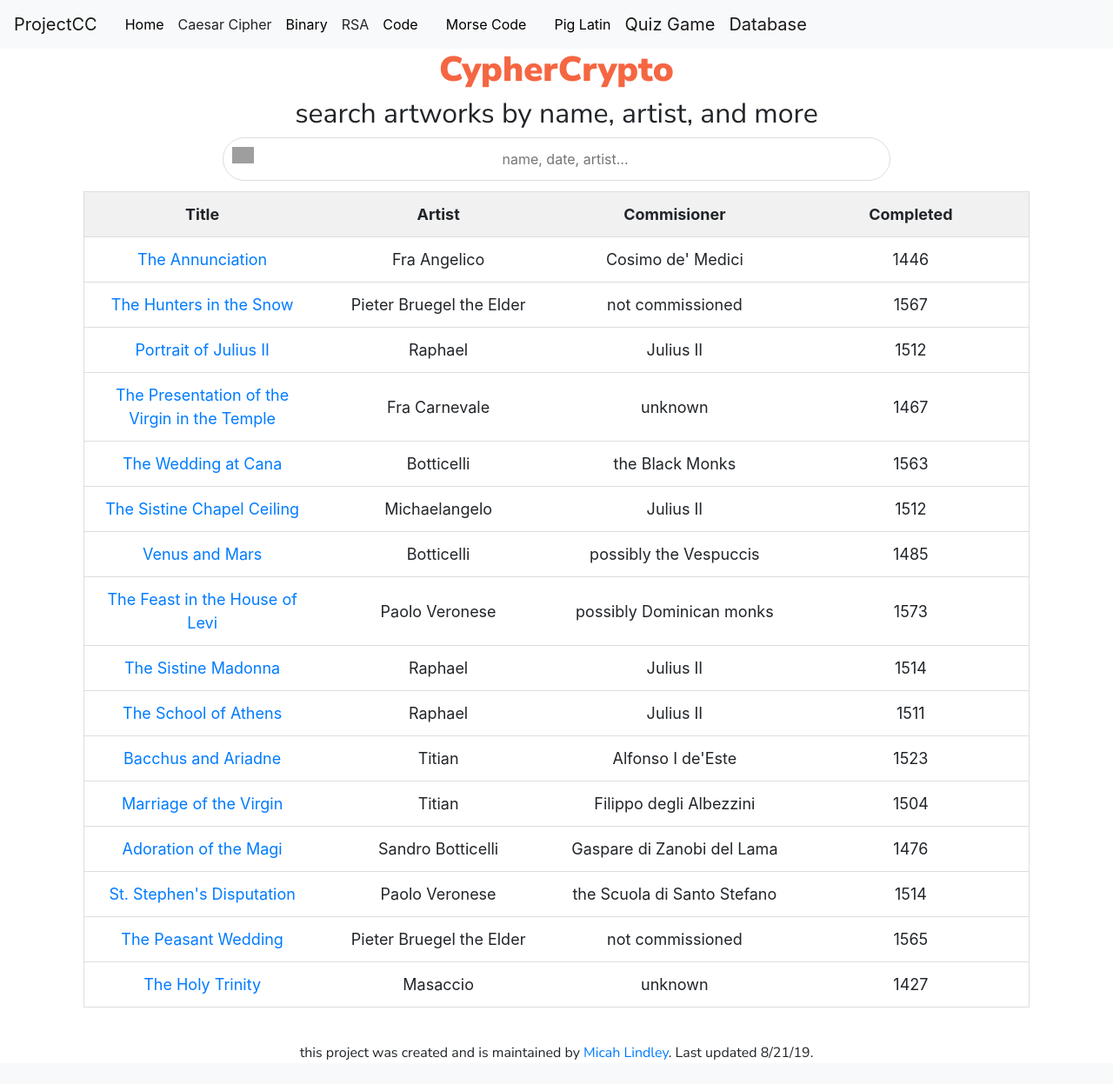
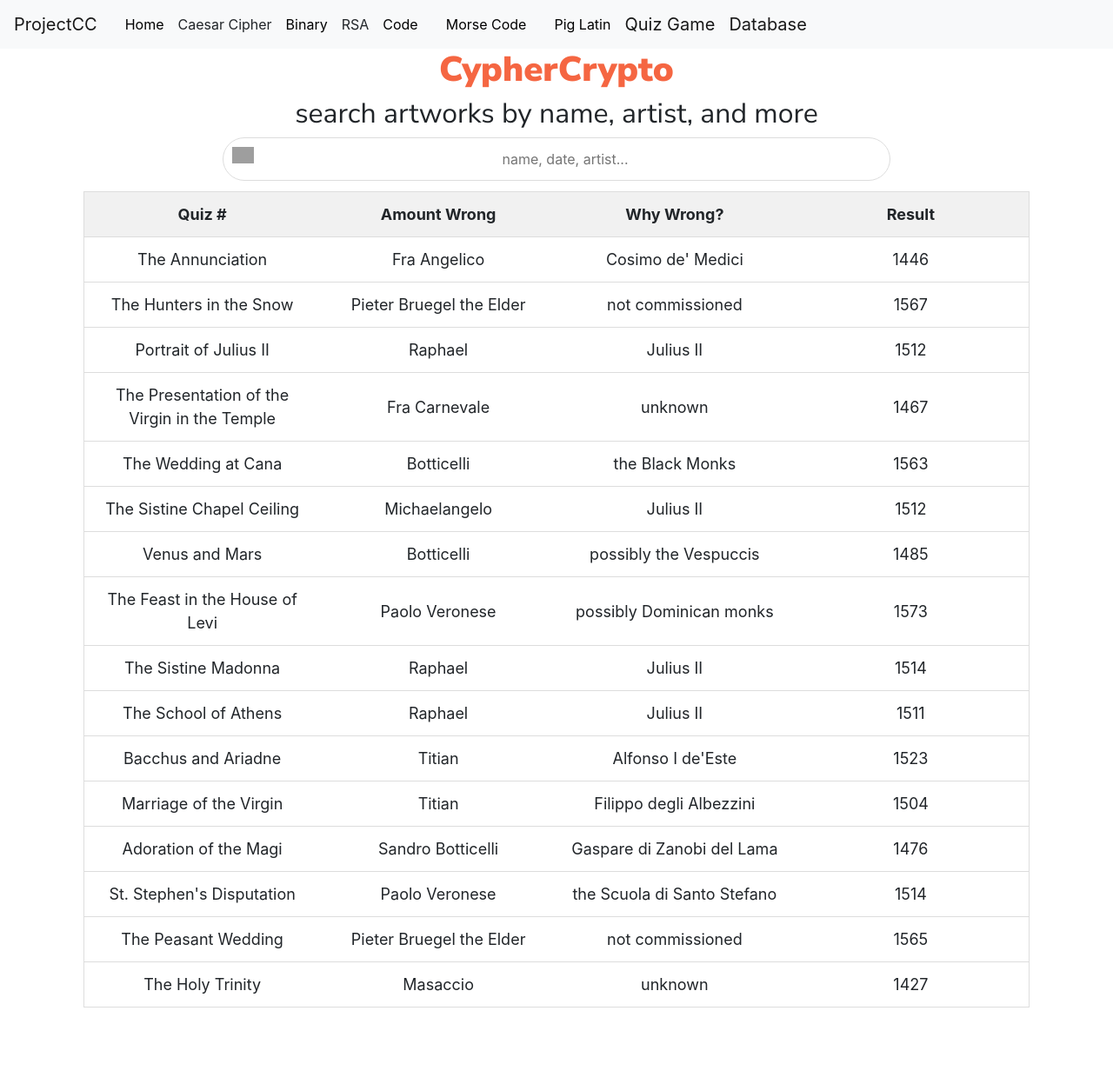
Before and after one commit to NoahPidding/CollegeBoardProject, a Flask app: page /database in a window 1280 px wide. Shown: the whole page at 87% size. Before the commit the page ends 1219 px from the top, so only its background shows below. Run offline with Flask 2, Linux system fonts and the light colour scheme; some libraries are stand-ins or nearby versions; grey boxes are pictures that could not be loaded.

Commit message:
Datbase stuff

```diff
--- a/templates/database.html
+++ b/templates/database.html
@@ -84,110 +84,111 @@ h1 {
 <div class="tablesearch">
     <table id="artTable" align="center">
         <tr class="header">
-            <th style="width:25%">Title</th>
-            <th style="width:25%">Artist</th>
-            <th style="width:25%">Commisioner</th>
-            <th style="width:25%">Completed</th>
+            <th style="width:25%">Quiz #</th>
+            <th style="width:25%">Amount Wrong</th>
+            <th style="width:25%">Why Wrong?</th>
+            <th style="width:25%">Result</th>
         </tr>
         <tr>
-            <td><a href="http://www.google.com/search?q=the+annunciation">The Annunciation</a></td>
+            <td>The Annunciation</td>
             <td>Fra Angelico</td>
             <td>Cosimo de' Medici</td>
             <td>1446</td>
         </tr>
         <tr>
-            <td><a href="http://www.google.com/search?q=the+hunters+in+the+snow">The Hunters in the Snow</a></td>
+            <td>The Hunters in the Snow</td>
             <td>Pieter Bruegel the Elder</td>
             <td>not commissioned</td>
             <td>1567</td>
         </tr>
         <tr>
-            <td><a href="http://www.google.com/search?q=portrait+of+julius+ii">Portrait of Julius II</a></td>
+            <td>Portrait of Julius II</td>
             <td>Raphael</td>
             <td>Julius II</td>
             <td>1512</td>
         </tr>
         <tr>
-            <td><a href="http://www.google.com/search?q=the+presentation+of+the+virgin+in+the+temple">The Presentation of the Virgin in the Temple</a></td>
+            <td>The Presentation of the Virgin in the Temple</td>
             <td>Fra Carnevale</td>
             <td>unknown</td>
             <td>1467</td>
         </tr>
         <tr>
-            <td><a href="http://www.google.com/search?q=the+wedding+at+cana">The Wedding at Cana</a></td>
+            <td>The Wedding at Cana</td>
             <td>Botticelli</td>
             <td>the Black Monks</td>
             <td>1563</td>
         </tr>
         <tr>
-            <td><a href="http://www.google.com/search?q=the+sistine+chapel+ceiling">The Sistine Chapel Ceiling</a></td>
+            <td>The Sistine Chapel Ceiling</td>
             <td>Michaelangelo</td>
             <td>Julius II</td>
             <td>1512</td>
         </tr>
         <tr>
-            <td><a href="http://www.google.com/search?q=venus+and+mars">Venus and Mars</a></td>
+            <td>Venus and Mars</td>
             <td>Botticelli</td>
             <td>possibly the Vespuccis</td>
             <td>1485</td>
         </tr>
         <tr>
-            <td><a href="http://www.google.com/search?q=the+feast+in+the+house+of+levi">The Feast in the House of Levi</a></td>
+            <td>The Feast in the House of Levi</td>
             <td>Paolo Veronese</td>
             <td>possibly Dominican monks</td>
             <td>1573</td>
         </tr>
         <tr>
-            <td><a href="http://www.google.com/search?q=the+sistine+madonna">The Sistine Madonna</a></td>
+            <td>The Sistine Madonna</td>
             <td>Raphael</td>
             <td>Julius II</td>
             <td>1514</td>
         </tr>
         <tr>
-            <td><a href="http://www.google.com/search?q=the+school+of+athens">The School of Athens</a></td>
+            <td>The School of Athens</td>
             <td>Raphael</td>
             <td>Julius II</td>
             <td>1511</td>
         </tr>
         <tr>
-            <td><a href="http://www.google.com/search?q=bacchus+and+ariadne">Bacchus and Ariadne</a></td>
+            <td>Bacchus and Ariadne</td>
             <td>Titian</td>
             <td>Alfonso I de'Este</td>
             <td>1523</td>
         </tr>
         <tr>
-            <td><a href="http://www.google.com/search?q=marriage+of+the+virgin">Marriage of the Virgin</a></td>
+            <td>Marriage of the Virgin</td>
             <td>Titian</td>
             <td>Filippo degli Albezzini</td>
             <td>1504</td>
         </tr>
         <tr>
-            <td><a href="http://www.google.com/search?q=adoration+of+the+magi">Adoration of the Magi</a></td>
+            <td>Adoration of the Magi</td>
             <td>Sandro Botticelli</td>
             <td>Gaspare di Zanobi del Lama</td>
             <td>1476</td>
         </tr>
         <tr>
-            <td><a href="http://www.google.com/search?q=st+stephens+disputation">St. Stephen's Disputation</a></td>
+            <td>St. Stephen's Disputation</td>
             <td>Paolo Veronese</td>
             <td>the Scuola di Santo Stefano</td>
             <td>1514</td>
         </tr>
         <tr>
-            <td><a href="http://www.google.com/search?q=the+peasant+wedding">The Peasant Wedding</a></td>
+            <td>The Peasant Wedding</td>
             <td>Pieter Bruegel the Elder</td>
             <td>not commissioned</td>
             <td>1565</td>
         </tr>
         <tr>
-            <td><a href="http://www.google.com/search?q=the+holy+trinity+art">The Holy Trinity</a></td>
+            <td>The Holy Trinity</td>
             <td>Masaccio</td>
             <td>unknown</td>
             <td>1427</td>
         </tr>
     </table>
 </div>
-<p>this project was created and is maintained by <a href = "https://micahlt.github.io/">Micah Lindley</a>.&#32;Last updated 8/21/19.</p>
+<br/>
+<br/>
 <script>function artFunction() {
   // Declare starting variables
   var input = document.getElementById("artInput");
```
